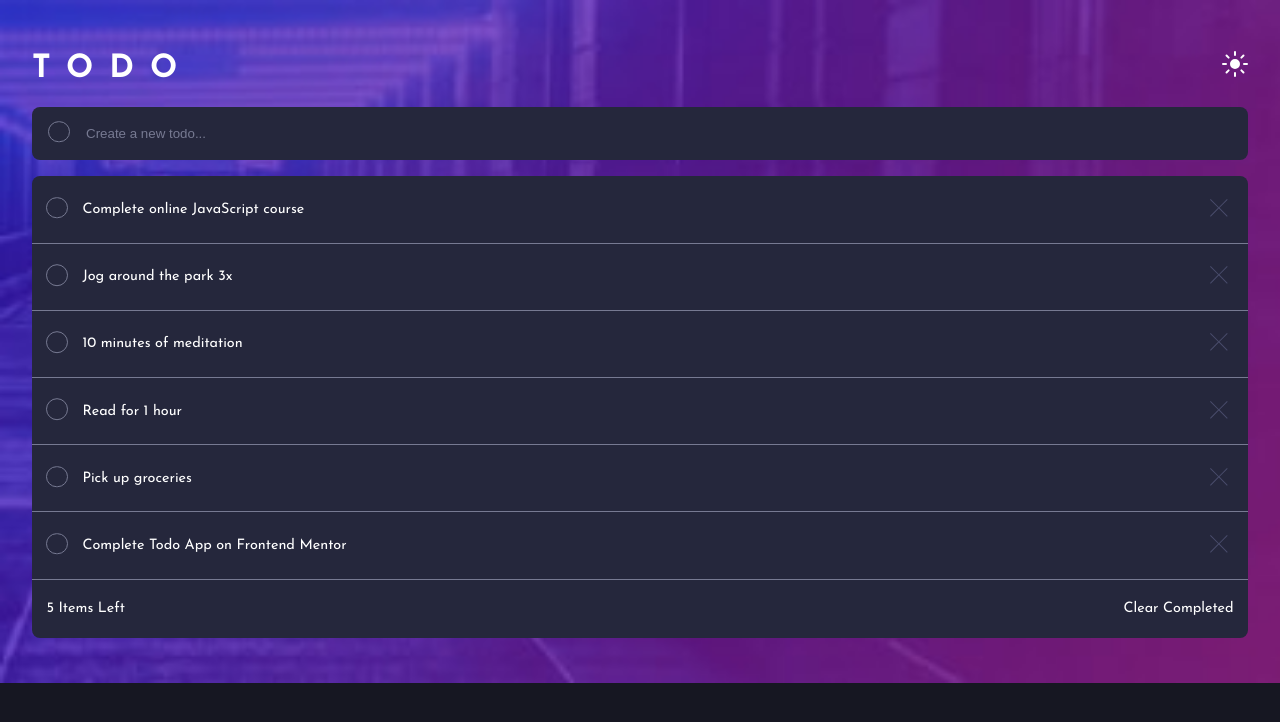
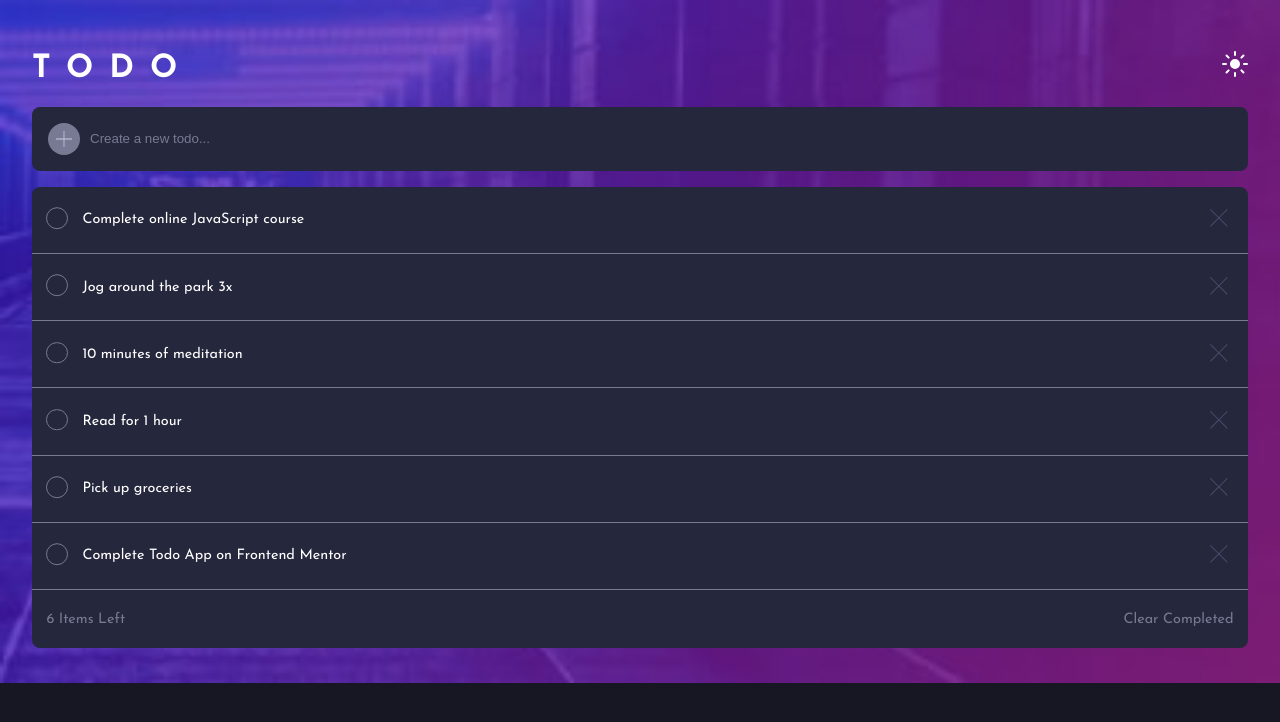
Before and after one commit to mattbcowan/todo-list, a React (Create React App) app: page / in a window 1280 px wide. Shown: the top 722 px of the page. Built offline with nearby package versions, Linux system fonts and the light colour scheme.

Commit message:
Add Todo Functional. Corrected styling issues.

```diff
--- a/src/App.js
+++ b/src/App.js
@@ -1,5 +1,6 @@
+import React, { useState } from "react";
 import styled from "styled-components";
-import { Task, TaskList } from "./components/";
+import { AddTodo, TaskList } from "./components/";
 
 let data = [
   "Complete online JavaScript course",
@@ -49,6 +50,14 @@ const StyledH1 = styled.h1`
 `;
 
 function App() {
+  const [value, setValue] = useState("");
+
+  const handleSubmit = (event) => {
+    event.preventDefault();
+    data.push(value);
+    setValue("");
+  };
+
   return (
     <AppContainer>
       <HeaderImage src="./images/bg-mobile-dark.jpg" />
@@ -60,7 +69,11 @@ function App() {
           </span>
         </StyledHeader>
         <StyledMain>
-          <Task />
+          <AddTodo
+            handleSubmit={handleSubmit}
+            onChange={(e) => setValue(e.target.value)}
+            value={value}
+          />
           <TaskList data={data} />
         </StyledMain>
         <footer></footer>
--- /dev/null
+++ b/src/components/AddTodo.jsx
@@ -0,0 +1,57 @@
+import styled from "styled-components";
+import { TextInput } from ".";
+
+const TaskContainer = styled.form`
+  display: flex;
+  padding: 1rem;
+  background-color: hsl(235, 24%, 19%);
+  color: #ffffff;
+  border: none;
+  border-radius: 0.5rem;
+`;
+
+const SubmitLabel = styled.label`
+  display: flex;
+  align-items: center;
+  justify-content: center;
+  width: 1rem;
+  height: 1rem;
+  background-color: hsl(234, 11%, 52%);
+  border-radius: 2rem;
+  padding: 0.5rem;
+  margin-right: 0.5rem;
+  cursor: pointer;
+`;
+
+const SubmitButton = styled.input`
+  clip: rect(0 0 0 0);
+  clip-path: inset(50%);
+  height: 1px;
+  overflow: hidden;
+  position: absolute;
+  white-space: nowrap;
+  width: 1px;
+`;
+
+const AddTodo = ({ handleSubmit, onChange, value }) => {
+  return (
+    <TaskContainer onSubmit={handleSubmit}>
+      <SubmitLabel htmlFor="addTodo">
+        <img src="./images/icon-add.svg" alt="add symbol" />
+      </SubmitLabel>
+      <SubmitButton
+        type="submit"
+        value="submit"
+        id="addTodo"
+        name="add-to-do"
+      />
+      <TextInput
+        value={value}
+        onChange={onChange}
+        placeholder="Create a new todo..."
+      />
+    </TaskContainer>
+  );
+};
+
+export default AddTodo;
--- a/src/components/TaskList.jsx
+++ b/src/components/TaskList.jsx
@@ -1,6 +1,6 @@
 import React from "react";
 import styled from "styled-components";
-import { Checkbox, TextInput } from "./";
+import { Checkbox } from "./";
 
 const ListContainer = styled.ul`
   display: flex;
@@ -20,6 +20,7 @@ const ListContainer = styled.ul`
 
   li:last-child {
     border: none;
+    color: hsl(234, 11%, 52%);
   }
 `;
 
@@ -60,7 +61,7 @@ const TaskList = ({ data }) => {
         );
       })}
       <ListItem>
-        <span>5 Items Left</span>
+        <span>{data.length} Items Left</span>
         <span>Clear Completed</span>
       </ListItem>
     </ListContainer>
--- a/src/components/TextInput.jsx
+++ b/src/components/TextInput.jsx
@@ -15,8 +15,15 @@ const TaskInput = styled.input`
   }
 `;
 
-const TextInput = () => {
-  return <TaskInput type="text" placeholder="Create a new todo..." />;
+const TextInput = ({ value, onChange, placeholder }) => {
+  return (
+    <TaskInput
+      type="text"
+      placeholder={placeholder}
+      value={value}
+      onChange={onChange}
+    />
+  );
 };
 
 export default TextInput;
--- a/src/components/index.js
+++ b/src/components/index.js
@@ -1,6 +1,7 @@
+import AddTodo from "./AddTodo";
 import Checkbox from "./Checkbox";
 import Task from "./Task";
 import TextInput from "./TextInput";
 import TaskList from "./TaskList";
 
-export { Checkbox, Task, TaskList, TextInput };
+export { AddTodo, Checkbox, Task, TaskList, TextInput };
```
Also changed, not shown: public/images/icon-add.svg (added).
